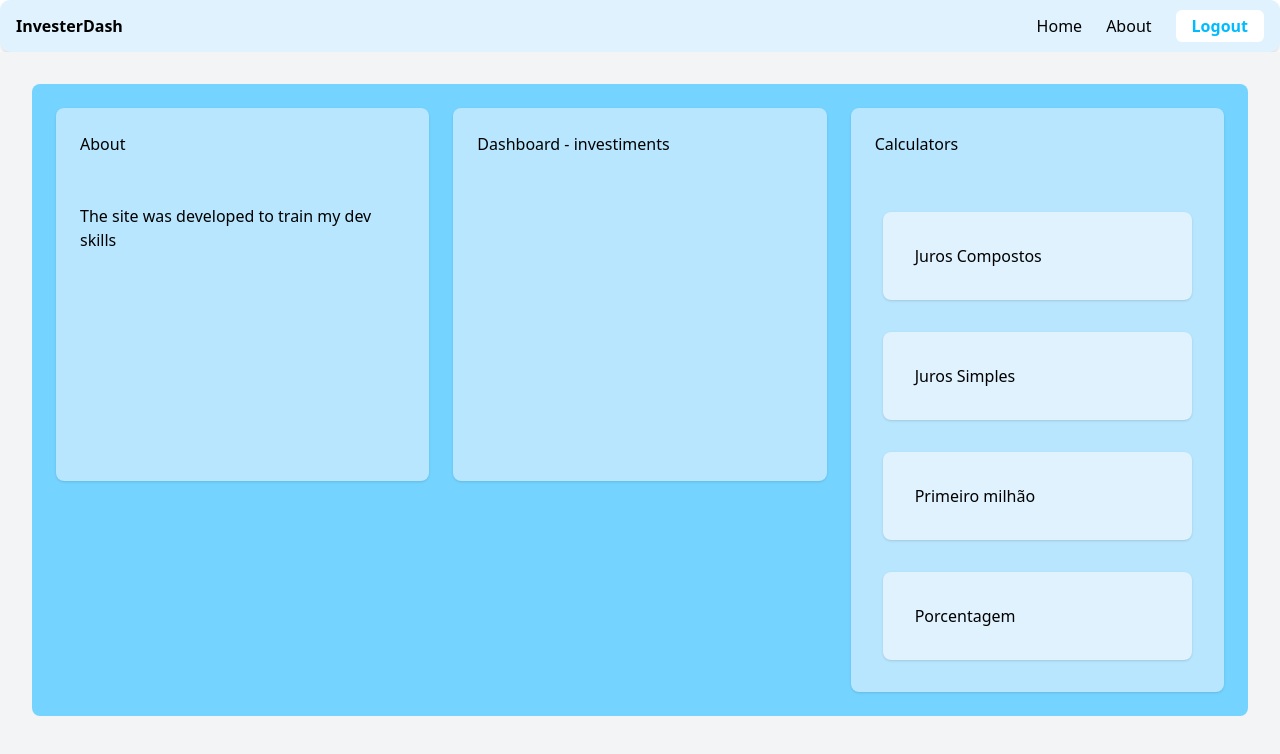
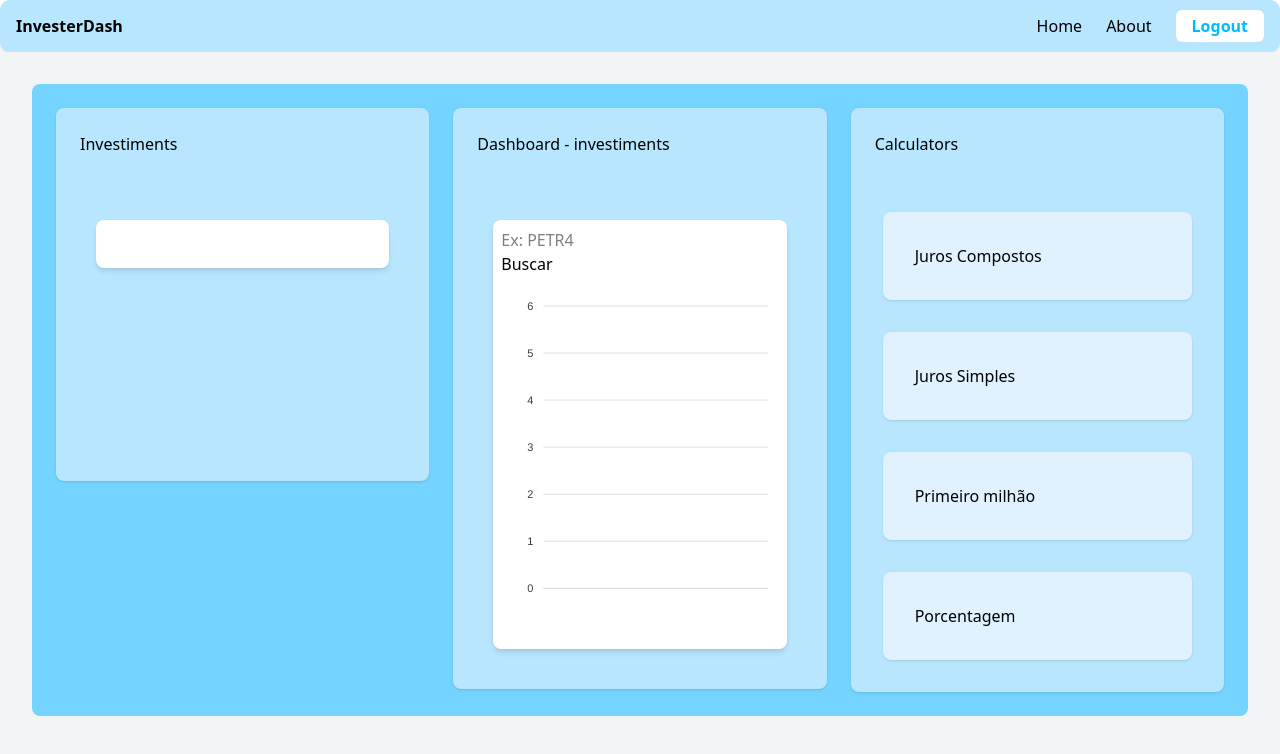
Before and after one commit to RobertdeSMaio/investdash, a React (Vite) app: page /Home in a window 1280 px wide. Shown: the top 754 px of the page. Built offline with nearby package versions, Linux system fonts and the light colour scheme.

Commit message:
Improving with more pages and calc

```diff
--- a/package.json
+++ b/package.json
@@ -14,9 +14,12 @@
   },
   "dependencies": {
     "@tailwindcss/vite": "^4.0.0",
-    "axios": "^1.13.3",
+    "apexcharts": "^5.3.6",
+    "axios": "^1.13.4",
+    "build": "^0.1.4",
     "formik": "^2.4.6",
     "react": "^19.0.0",
+    "react-apexcharts": "^1.9.0",
     "react-dom": "^19.0.0",
     "react-router-dom": "^7.13.0",
     "tailwindcss": "^4.0.0",
--- /dev/null
+++ b/src/componentes/Investiments.tsx
@@ -0,0 +1,3 @@
+export default function Invest() {
+  return <div className="p-6 bg-white m-10 rounded-lg shadow-md"></div>;
+}
--- a/src/componentes/NavBar.tsx
+++ b/src/componentes/NavBar.tsx
@@ -2,7 +2,7 @@ import { Link } from "react-router-dom";
 
 export default function NavBar() {
   return (
-    <header className="w-full h-13 p-4 shadow-md flex justify-between items-center bg-sky-100 rounded-[10px]">
+    <header className="w-full h-13 p-4 shadow-md flex justify-between items-center bg-sky-200 rounded-[10px]">
       <h3 className="font-bold">InvesterDash</h3>
       <div className="flex gap-6 items-center">
         <Link to="/Home" className="hover:text-sky-100 transition-colors">
--- /dev/null
+++ b/src/componentes/dash.tsx
@@ -0,0 +1,58 @@
+import { type ApexOptions } from "apexcharts"; // O 'type' aqui mata o erro do tsconfig
+import { useState } from "react";
+import Chart from "react-apexcharts";
+
+export default function Dash() {
+  const [ticker, setTicker] = useState("");
+  const [series, setSeries] = useState<{ name: string; data: number[] }[]>([]);
+  const [categories, setCategories] = useState<string[]>([]);
+
+  const handleSearch = async () => {
+    if (!ticker) return;
+    const token = import.meta.env.VITE_BRAPI_TOKEN;
+
+    try {
+      const response = await fetch(
+        `https://brapi.dev/api/quote/${ticker}?range=7d&interval=1d&token=${token}`,
+      );
+      const data = await response.json();
+
+      if (data.results?.[0]?.historicalDataPrice) {
+        const prices = data.results[0].historicalDataPrice.map(
+          (item: any) => item.close,
+        );
+        const dates = data.results[0].historicalDataPrice.map((item: any) =>
+          new Date(item.date * 1000).toLocaleDateString(),
+        );
+
+        setSeries([{ name: ticker.toUpperCase(), data: prices }]);
+        setCategories(dates);
+      }
+    } catch (error) {
+      console.error("Erro na busca:", error);
+    }
+  };
+
+  const options: ApexOptions = {
+    chart: { id: "finance-chart" },
+    xaxis: { categories: categories }, // Agora você está LENDO a variável categories
+  };
+
+  return (
+    <div className="p-2 bg-white m-10 shadow-md rounded-lg">
+      <input
+        value={ticker}
+        onChange={(e) => setTicker(e.target.value)}
+        placeholder="Ex: PETR4"
+      />
+      <button onClick={handleSearch}>Buscar</button>
+
+      <Chart
+        options={options}
+        series={series} // Agora você está LENDO a variável series
+        type="line"
+        height={350}
+      />
+    </div>
+  );
+}
--- a/src/main.tsx
+++ b/src/main.tsx
@@ -2,16 +2,24 @@ import { StrictMode } from "react";
 import { createRoot } from "react-dom/client";
 import { BrowserRouter, Route, Routes } from "react-router-dom";
 import "./index.css";
+import ComposeJ from "./pages/ComposeJ";
 import Home from "./pages/Home";
 import Login from "./pages/Login";
+import M1 from "./pages/m1";
+import Porcent from "./pages/porcent";
 import Register from "./pages/Register";
+import SimpleJ from "./pages/SimpleJ";
 
 createRoot(document.getElementById("root")!).render(
   <StrictMode>
     <BrowserRouter>
       <Routes>
+        <Route path="/SimpleJ" element={<SimpleJ />} />
+        <Route path="/ComposeJ" element={<ComposeJ />} />
+        <Route path="/M1Calc" element={<M1 />} />
         <Route path="/Home" element={<Home />} />
         <Route path="/Register" element={<Register />} />
+        <Route path="/Porc" element={<Porcent />} />
         <Route path="/" element={<Login />} />
       </Routes>
     </BrowserRouter>
--- /dev/null
+++ b/src/pages/ComposeJ.tsx
@@ -0,0 +1,3 @@
+export default function ComposeJ() {
+  return <div></div>;
+}
--- a/src/pages/Home.tsx
+++ b/src/pages/Home.tsx
@@ -1,3 +1,6 @@
+import { Link } from "react-router-dom";
+import Dash from "../componentes/dash";
+import Invest from "../componentes/Investiments";
 import NavBar from "../componentes/NavBar";
 
 export default function Home() {
@@ -10,33 +13,41 @@ export default function Home() {
           <div className="grid grid-cols-1 md:grid-cols-3 gap-6">
             <div className="bg-sky-200 aspect-square rounded-lg shadow-sm">
               <div>
-                <h1 className="flex-1 p-6">About</h1>
-                <h3 className="flex-1 p-6">
-                  The site was developed to train my dev skills
-                </h3>
+                <h1 className="flex-1 p-6">Investiments</h1>
+                <div>
+                  <Invest />
+                </div>
               </div>
             </div>
 
             <div className="bg-sky-200 aspect-square rounded-lg shadow-sm">
               <h1 className="p-6">Dashboard - investiments</h1>
-              <h3></h3>
+              <Dash />
             </div>
 
             <div className="bg-sky-200 aspect-square rounded-lg shadow-sm">
               <h1 className="p-6">Calculators</h1>
               <h3></h3>
-              <div className="bg-sky-100 p-8 flex-1 m-8 rounded-lg shadow-sm">
+              <Link to="/ComposeJ">
+                <div className="bg-sky-100 p-8 flex-1 m-8 rounded-lg shadow-sm hover:bg-sky-300 transition-colors">
                   Juros Compostos
                 </div>
-              <div className="bg-sky-100 p-8 flex-1 m-8 rounded-lg shadow-sm">
+              </Link>
+              <Link to="/SimpleJ">
+                <div className="bg-sky-100 p-8 flex-1 m-8 rounded-lg shadow-sm hover:bg-sky-300 transition-colors">
                   Juros Simples
                 </div>
-              <div className="bg-sky-100 p-8 flex-1 m-8 rounded-lg shadow-sm">
+              </Link>
+              <Link to="/M1Calc">
+                <div className="bg-sky-100 p-8 flex-1 m-8 rounded-lg shadow-sm hover:bg-sky-300 transition-colors">
                   Primeiro milhão
                 </div>
-              <div className="bg-sky-100 p-8 flex-1 m-8 rounded-lg shadow-sm">
+              </Link>
+              <Link to="/Pocent">
+                <div className="bg-sky-100 p-8 flex-1 m-8 rounded-lg shadow-sm hover:bg-sky-300 transition-colors">
                   Porcentagem
                 </div>
+              </Link>
             </div>
           </div>
         </div>
--- /dev/null
+++ b/src/pages/SimpleJ.tsx
@@ -0,0 +1,3 @@
+export default function SimpleJ() {
+  return <div></div>;
+}
--- /dev/null
+++ b/src/pages/m1.tsx
@@ -0,0 +1,3 @@
+export default function M1() {
+  return <div></div>;
+}
--- /dev/null
+++ b/src/pages/porcent.tsx
@@ -0,0 +1,11 @@
+import NavBar from "../componentes/NavBar";
+
+export default function Porcent() {
+  return (
+    <>
+      <NavBar />
+
+      <main className="min-h-screen bg-gray-100 p-8 flex flex-col gap-4"></main>
+    </>
+  );
+}
```
Also changed, not shown: 2 other files (tests, documents, lock files or other folders). Lines whose indentation alone changed are shown as unchanged.
